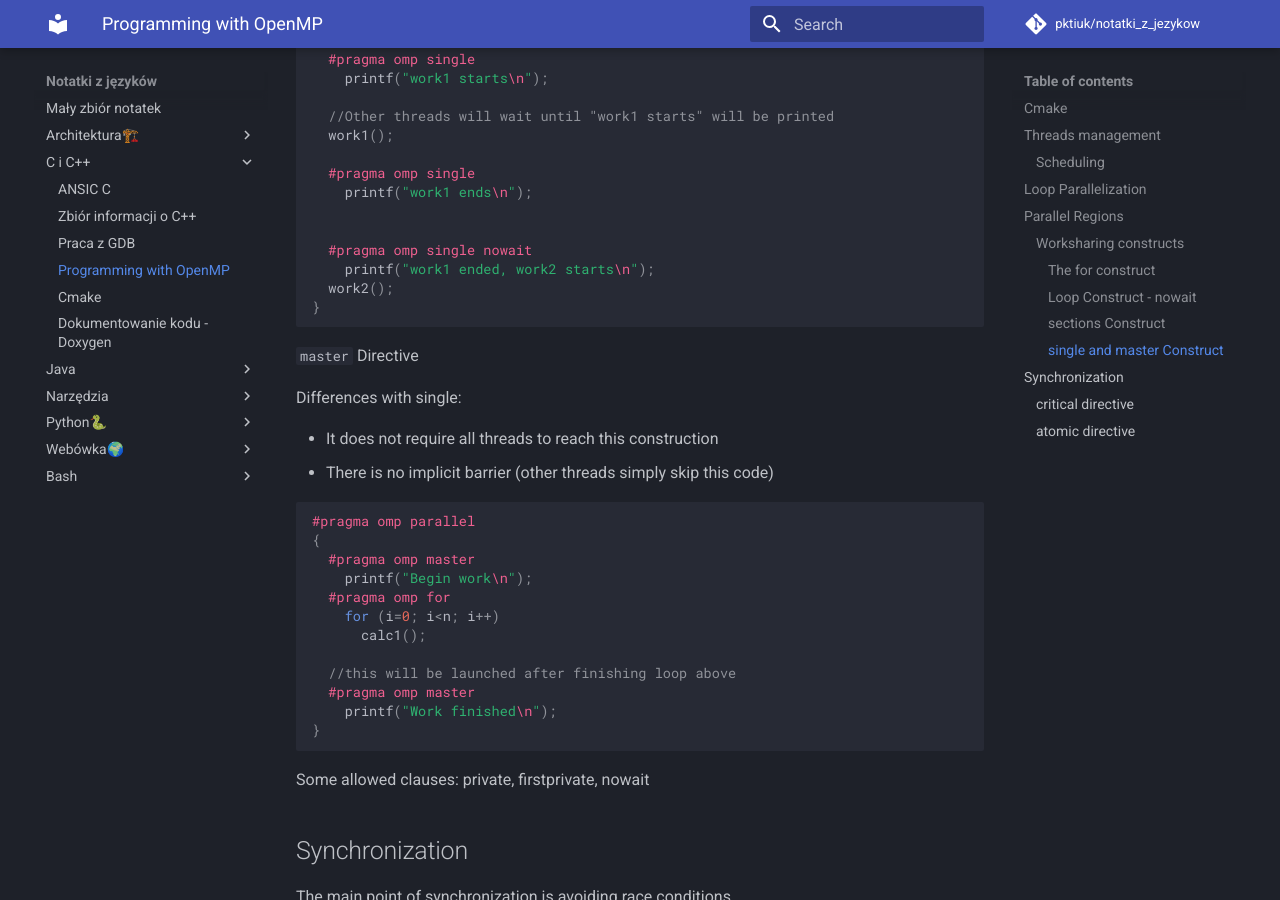
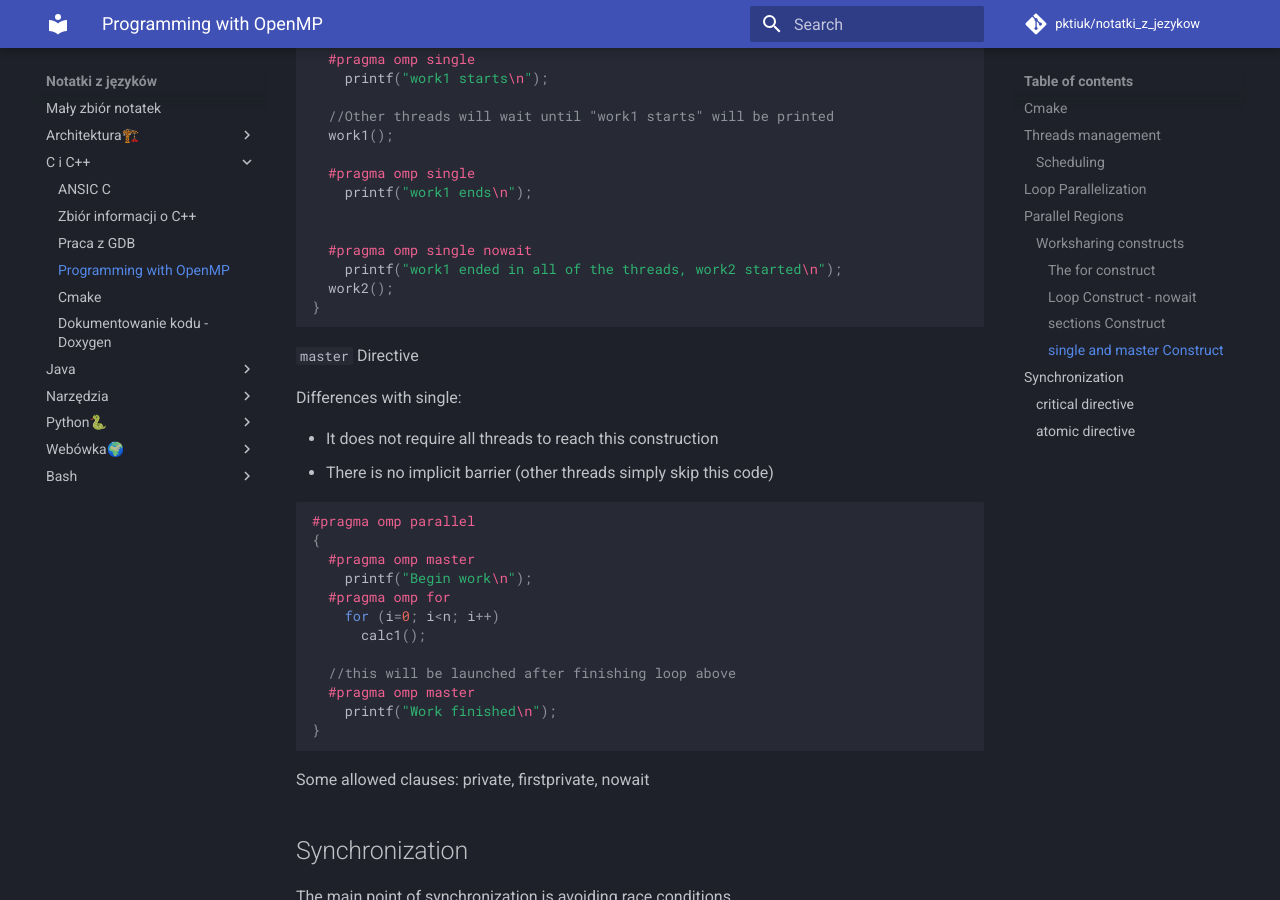
Before and after one commit to pktiuk/notatki_z_jezykow, an MkDocs documentation site: the page built from docs/C i C++/5_openMP.md, in a window 1280 px wide and 900 px high, scrolled down 5897 px. Built offline with MkDocs 1.6.1 and Material for MkDocs 9.7.7, drawn with Linux system fonts in a browser that asks for light colours; comment, search, counter and statistics services are not loaded; some of the changed text lies outside the part shown.

Commit message:
Rephrase OpenMP print

````diff
--- a/docs/C i C++/5_openMP.md
+++ b/docs/C i C++/5_openMP.md
@@ -301,7 +301,7 @@ Code fragments that must be executed by a single thread
 
 
   #pragma omp single nowait
-    printf("work1 ended, work2 starts\n");
+    printf("work1 ended in all of the threads, work2 started\n");
   work2();
 }
 ```
````
Also changed, not shown: other parts of docs/C i C++/5_openMP.md (+3 -0 lines).
